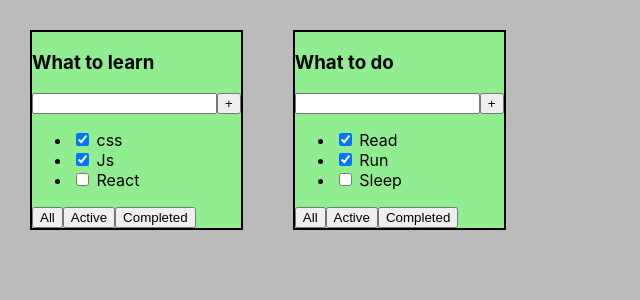
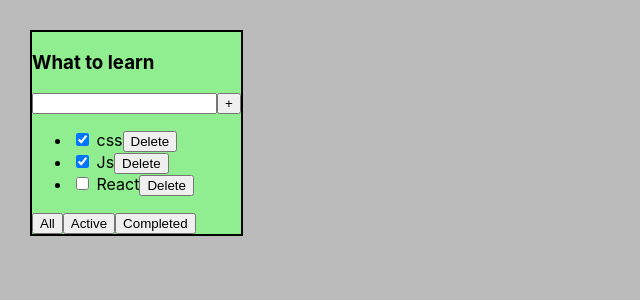
Before and after one commit to Vance051/1-todolist, a React (Create React App) app: page / in a window 1280 px wide. Shown: the top 300 px of the page, without its empty margins (0-640 px from the left). Built offline with nearby package versions, Linux system fonts and the light colour scheme.

Commit message:
Lesson2/- условный рендеринг в ненумерованом списке. Если тасок нет, то будет сообщение об этом

```diff
--- a/src/App.tsx
+++ b/src/App.tsx
@@ -15,17 +15,12 @@ export type PropsTodoList = {
 function App() {
     //BLL
     const todoTitle1: string = 'What to learn'
-    const todoTitle2: string = 'What to do'
     const task1: TaskType[] = [
         {id: 1, title: 'css', isDone: true},
         {id: 2, title: 'Js', isDone: true},
         {id: 3, title: 'React', isDone: false},
     ]
-    const task2: TaskType[] = [
-        {id: 1, title: 'Read', isDone: true},
-        {id: 2, title: 'Run', isDone: true},
-        {id: 3, title: 'Sleep', isDone: false},
-    ]
+
 
     //UI---------------------------------
     return (
@@ -33,9 +28,7 @@ function App() {
             <TodoList
                 todoTitle={todoTitle1}
                 tasks={task1}/>
-            <TodoList
-                todoTitle={todoTitle2}
-                tasks={task2}/>
+
         </div>
     );
 }
--- a/src/Components/TodoList.tsx
+++ b/src/Components/TodoList.tsx
@@ -19,9 +19,11 @@ export const TodoList: FC<PropsTodoList> = (
                 <button>+</button>
             </div>
             <ul>
-                {tasks.map((task) => (
-                    <li><input type="checkbox" checked={task.isDone}/> <span>{task.title}</span></li>))}
-
+                {tasks.length ? tasks.map((task) => (
+                    <li><input type="checkbox" checked={task.isDone}/> <span>{task.title}</span>
+                        <button>Delete</button>
+                    </li>
+                )) : <span>The list is empty</span>}
             </ul>
             <div>
                 {/*<button onClick={(event: React.MouseEvent<HTMLButtonElement>) => onClickHandler('All')}>All</button>*/}
```
